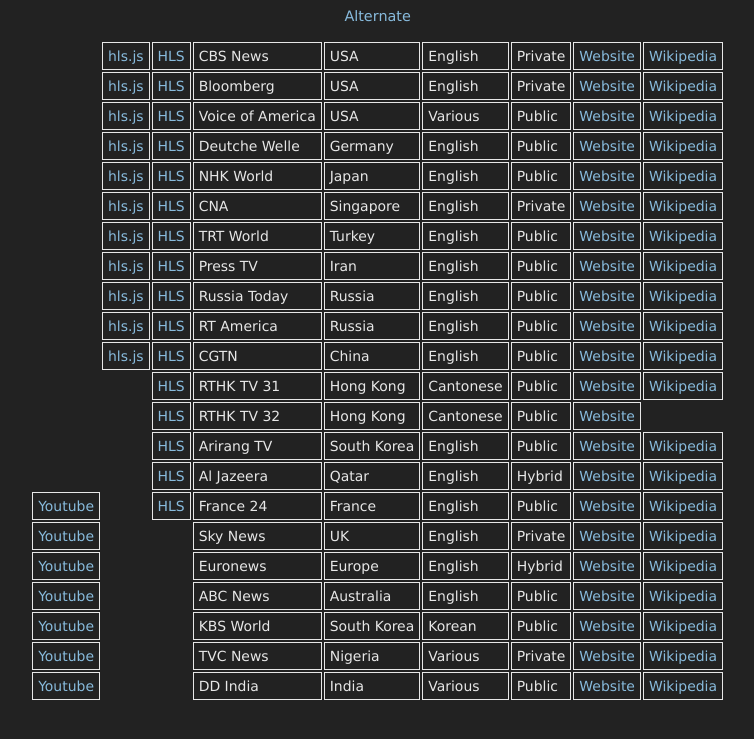
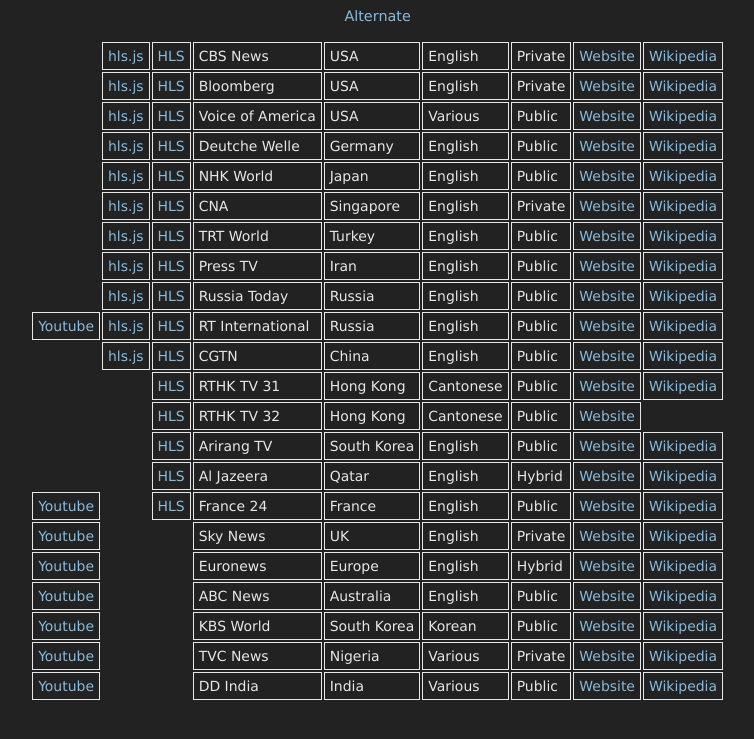
Before and after one commit to danburd/danburd.github.io, a Jekyll site: the page tvnews.html, which Jekyll copies as it is, in a window 1280 px wide. Shown: the top 739 px of the page, without its empty margins (264-1018 px from the left). Built offline with Jekyll 4.4.1, drawn with Linux system fonts in a browser that asks for light colours.

Commit message:
Changed RT America to RT

```diff
--- a/tvnews.html
+++ b/tvnews.html
@@ -108,15 +108,15 @@
     <td><a href="https://en.wikipedia.org/wiki/RT_(TV_network)">Wikipedia</a></td>
   </tr>
   <tr>
-    <td></td>
-    <td><a href="/hlsjsvideo.html?stream=https://rt-usa.secure.footprint.net/1105.m3u8">hls.js</a></td>
-    <td><a href="https://rt-usa.secure.footprint.net/1105.m3u8">HLS</a></td>
-    <td>RT America</td>
+    <td><a href="https://www.youtube.com/channel/UCpwvZwUam-URkxB7g4USKpg/live">Youtube</a></td>
+    <td><a href="/hlsjsvideo.html?stream=https://rt-usa.secure.footprint.net/1103.m3u8">hls.js</a></td>
+    <td><a href="https://rt-usa.secure.footprint.net/1103.m3u8">HLS</a></td>
+    <td>RT International</td>
     <td>Russia</td>
     <td>English</td>
     <td>Public</td>
-    <td><a href="https://www.rt.com/on-air/rt-america-air/">Website</a></td>
-    <td><a href="https://en.wikipedia.org/wiki/RT_America">Wikipedia</a></td>
+    <td><a href="https://www.rt.com/on-air/">Website</a></td>
+    <td><a href="https://en.wikipedia.org/wiki/RT_(TV_network)">Wikipedia</a></td>
   </tr>
   <tr>
     <td></td>
```
